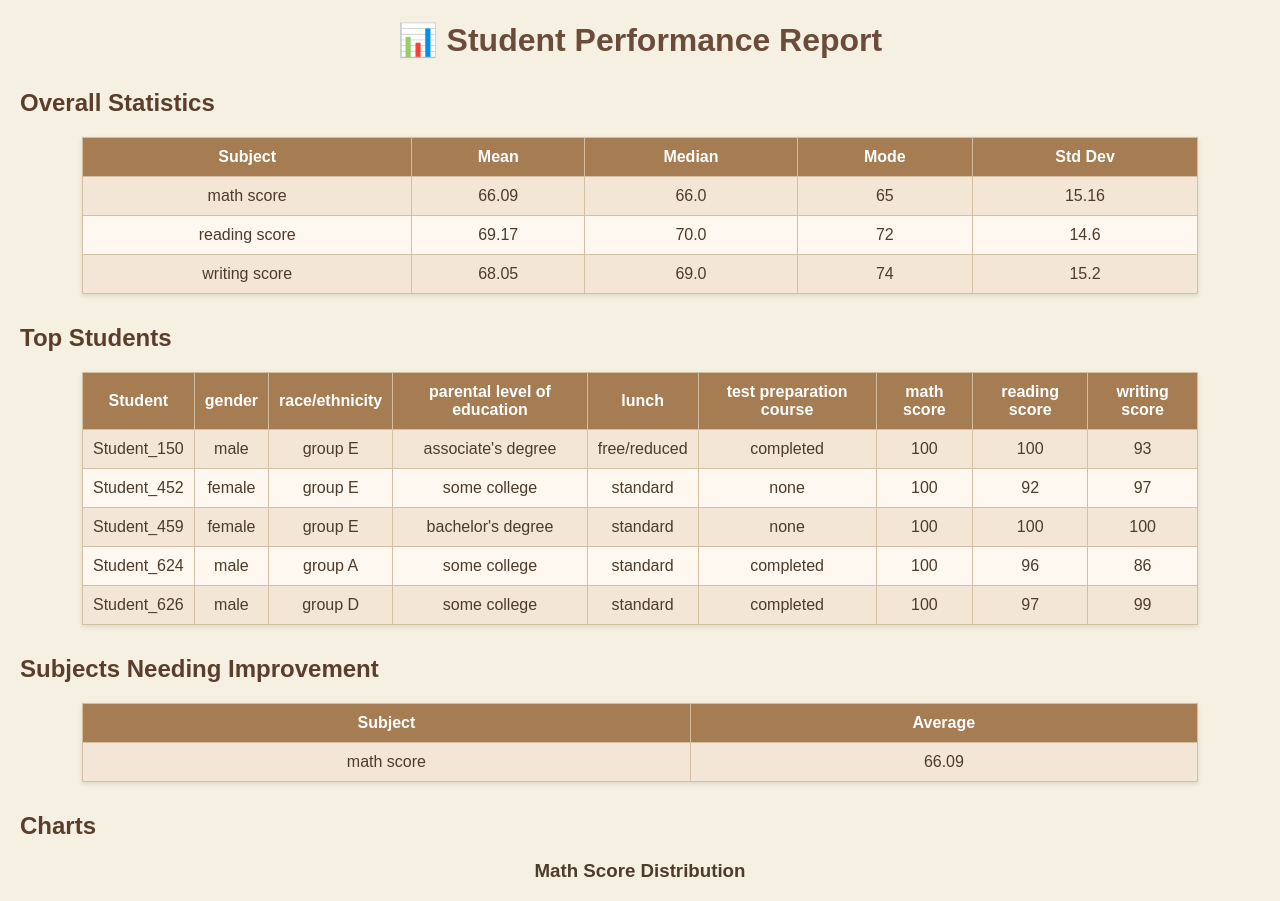
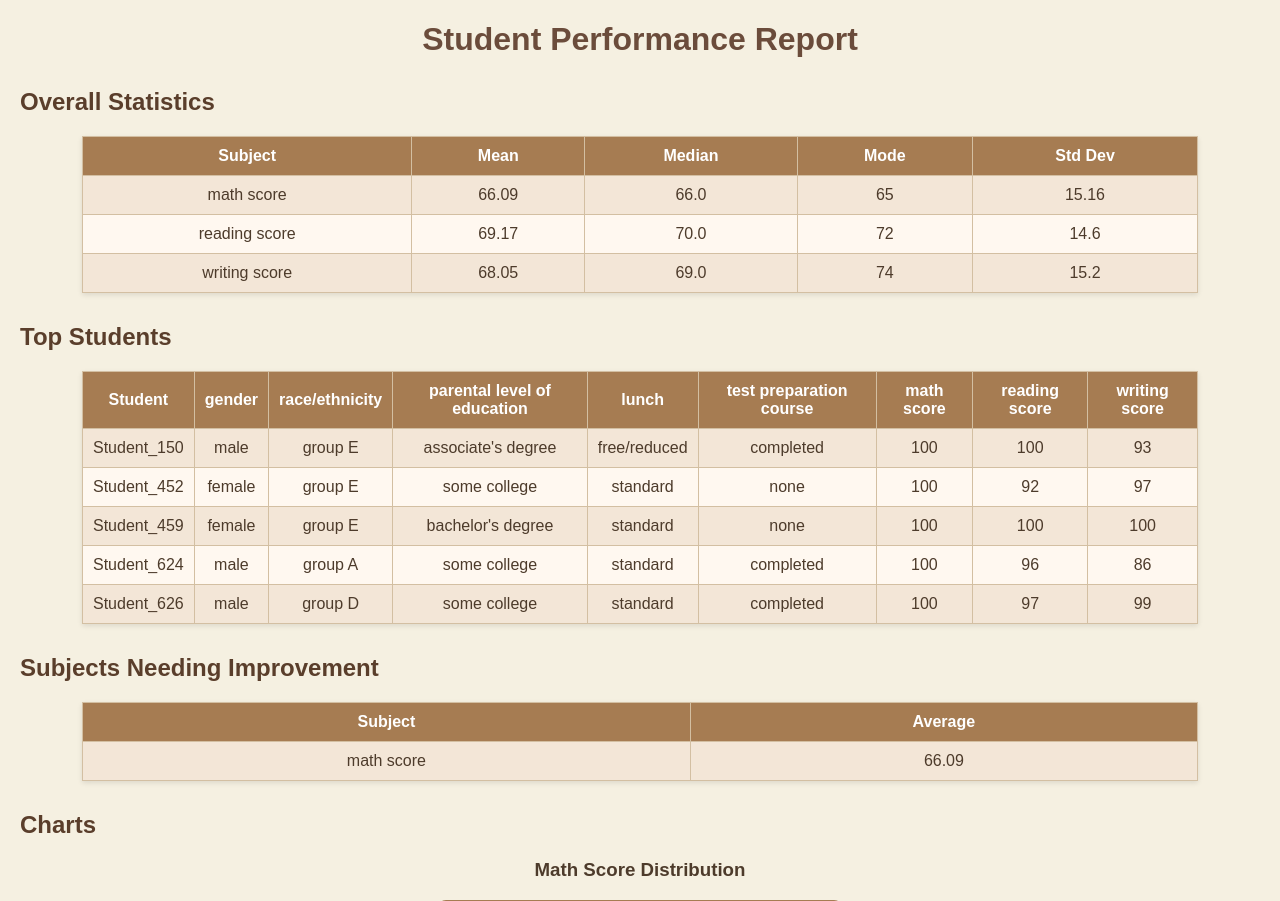
Before and after one commit to 36162nimra/student-analyzer, a Flask app: page / in a window 1280 px wide. Shown: the top 901 px of the page. Run offline with Flask 3, Linux system fonts and the light colour scheme; grey boxes are pictures that could not be loaded.

Commit message:
third commit

```diff
--- a/main.py
+++ b/main.py
@@ -5,22 +5,21 @@ import os
 
 app = Flask(__name__)
 
-# Subjects to analyze
 SUBJECTS = ['math score', 'reading score', 'writing score']
 
-# ---------------- Load CSV ----------------
+
 def load_data():
     """Load default CSV from data folder"""
     current_dir = os.path.dirname(os.path.abspath(__file__))
     csv_path = os.path.join(current_dir, 'data', 'StudentsPerformance.csv')
     df = pd.read_csv(csv_path)
 
-    # Ensure 'Student' column exists
+
     if 'Student' not in df.columns:
         df.insert(0, 'Student', ['Student_' + str(i+1) for i in range(len(df))])
     return df
 
-# ---------------- Compute statistics ----------------
+
 def compute_stats(df):
     numeric = df[SUBJECTS]
     mean = numeric.mean().to_dict()
@@ -30,24 +29,24 @@ def compute_stats(df):
     std = numeric.std().to_dict()
     return mean, median, mode, std
 
-# ---------------- Top students ----------------
+
 def top_students(df, subject='math score', n=5):
     return df.nlargest(n, subject)
 
-# ---------------- Subjects needing improvement ----------------
+
 def subjects_to_improve(df):
     mean = df[SUBJECTS].mean()
     overall = mean.mean()
     needs = mean[mean < overall].sort_values()
     return needs.to_dict()
 
-# ---------------- Save charts ----------------
+
 def save_charts(df):
     os.makedirs('static', exist_ok=True)
 
-    # Histogram of math scores
+
     plt.figure(figsize=(8,5))
-    plt.hist(df['math score'], bins=10, edgecolor='black', color='#3498db')
+    plt.hist(df['math score'], bins=10, edgecolor='black', color="#6b4c3b")
     plt.title("Math Score Distribution")
     plt.xlabel("Score")
     plt.ylabel("Number of Students")
@@ -55,10 +54,10 @@ def save_charts(df):
     plt.savefig(os.path.join('static', math_img))
     plt.close()
 
-    # Bar chart of mean scores
+
     means = df[SUBJECTS].mean()
-    plt.figure(figsize=(6,4))
-    means.plot(kind='bar', color=['#e74c3c','#2ecc71','#f1c40f'])
+    plt.figure(figsize=(10,10))
+    means.plot(kind='bar', color=['#6b4c3b','#6b4c3b','#6b4c3b'])
     plt.title("Mean Score by Subject")
     plt.ylabel("Average Score")
     plt.ylim(0,100)
@@ -68,7 +67,7 @@ def save_charts(df):
 
     return math_img, mean_img
 
-# ---------------- Flask route ----------------
+
 @app.route('/')
 def index():
     df = load_data()
@@ -82,6 +81,6 @@ def index():
                            top=top, needs=needs,
                            math_img=math_img, mean_img=mean_img)
 
-# ---------------- Run app ----------------
+
 if __name__ == '__main__':
     app.run(debug=True)
--- a/templates/index.html
+++ b/templates/index.html
@@ -61,7 +61,7 @@
 </head>
 <body>
 
-<h1>📊 Student Performance Report</h1>
+<h1> Student Performance Report</h1>
 
 <h2>Overall Statistics</h2>
 <table>
```
Also changed, not shown: static/math_scores.png, static/mean_scores.png.
